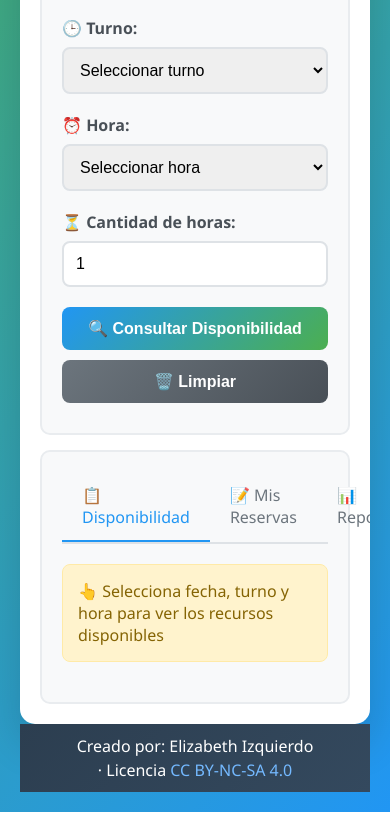
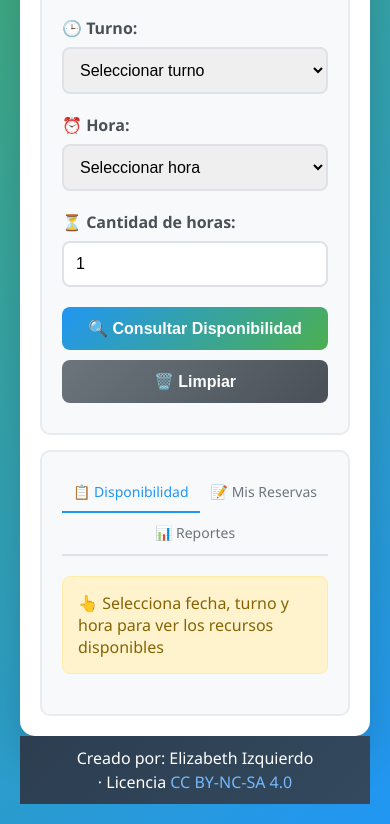
Before and after one commit to LiceoLaPaz1/reservas, a website: page index.html in a window 390 px wide. Shown: the part 544-1368 px from the top of the page. Drawn offline with Linux system fonts and the light colour scheme; no server answers.

Commit message:
Evitar que la pestana Reportes se salga de pantalla en mobile

```diff
--- a/styles.css
+++ b/styles.css
@@ -561,6 +561,18 @@ footer a:hover {
     grid-template-columns: repeat(auto-fit, minmax(120px, 1fr));
   }
 
+  .tabs {
+    flex-wrap: wrap;
+  }
+
+  .tab {
+    flex: 1 1 auto;
+    padding: 10px 8px;
+    font-size: 14px;
+    text-align: center;
+  }
+
+
   #estado-reserva {
     top: 10px;
     right: 10px;
```
